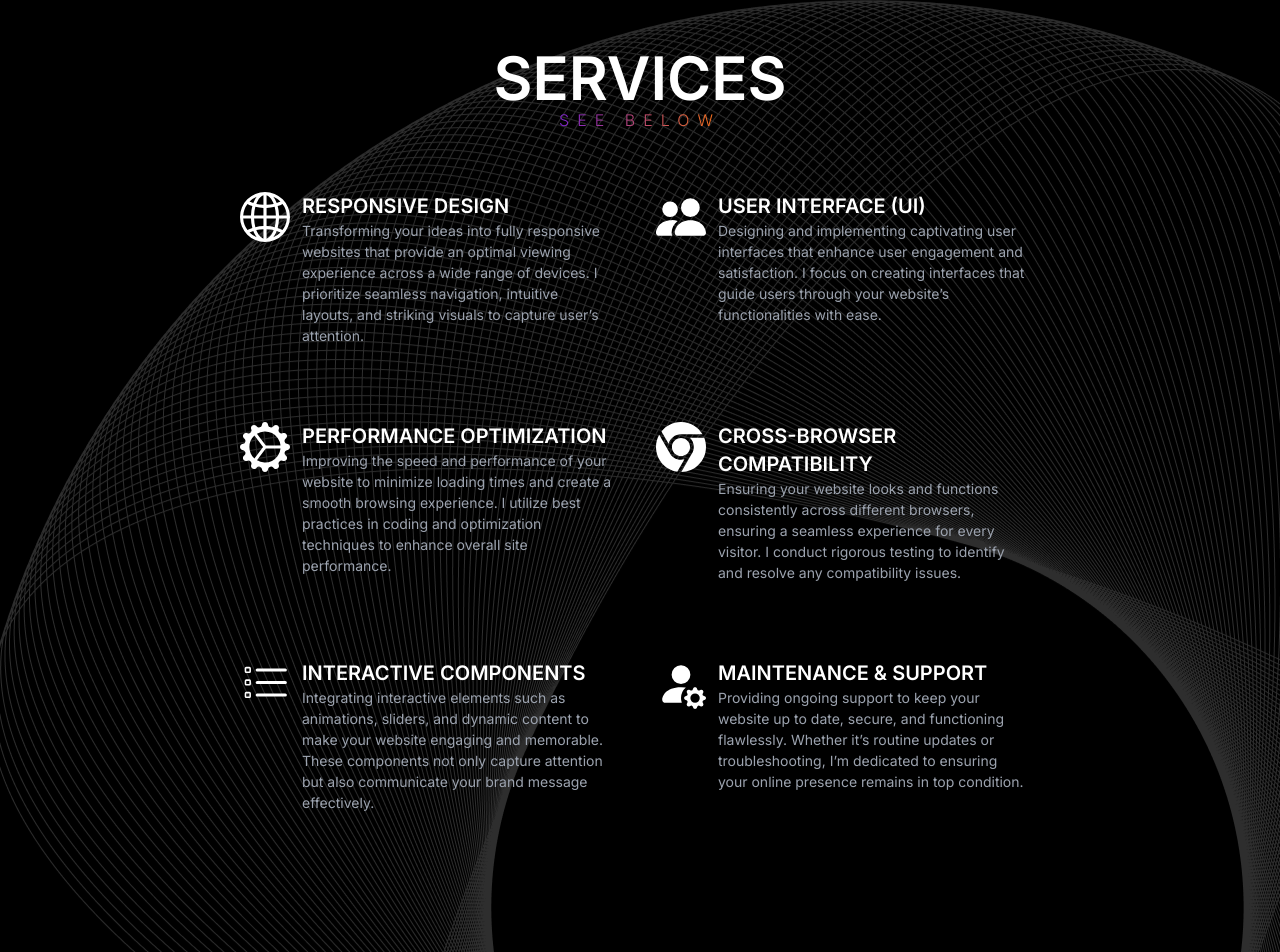
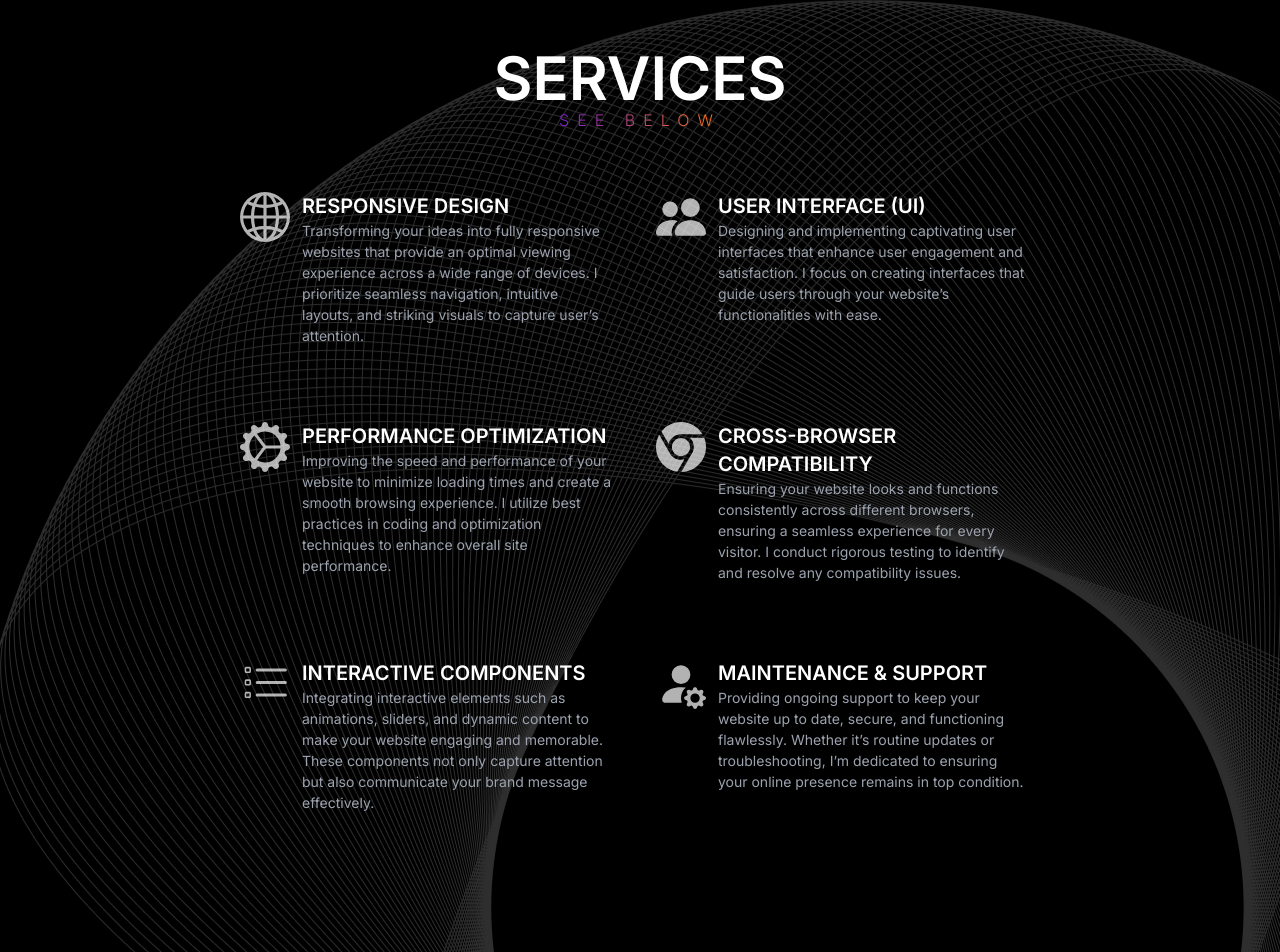
Before and after one commit to RafiaZeeshan14/my-portfolio-next, a Next.js app: page / in a window 1280 px wide. Shown: the part 3651-4603 px from the top of the page. Built offline with nearby package versions, Linux system fonts and the light colour scheme.

Commit message:
animated icons in services

```diff
--- a/components/Services.tsx
+++ b/components/Services.tsx
@@ -12,7 +12,7 @@ import {
 } from 'react-icons/bs';
 import { ImChrome } from 'react-icons/im';
 
-// Define the type for ServiceCard props
+
 interface ServiceCardProps {
   icon: React.ReactNode;  // Specify that 'icon' is a React node
   title: string;
@@ -98,37 +98,37 @@ const Services: React.FC = () => {
       <div className="container mx-auto 2xl">
         <div className="grid md:grid-cols-2 gap-8 mt-7">
           <ServiceCard
-            icon={<BsGlobe2 size={50} />}
+            icon={<BsGlobe2 size={50} className='animate-pulse'/>}
             title="RESPONSIVE DESIGN"
             description="Transforming your ideas into fully responsive websites that provide an optimal viewing experience across a wide range of devices. I prioritize seamless navigation, intuitive layouts, and striking visuals to capture user’s attention."
             delay={0.2}
           />
           <ServiceCard
-            icon={<BsFillPeopleFill size={50} />}
+            icon={<BsFillPeopleFill size={50} className='animate-pulse'/>}
             title="USER INTERFACE (UI)"
             description="Designing and implementing captivating user interfaces that enhance user engagement and satisfaction. I focus on creating interfaces that guide users through your website’s functionalities with ease."
             delay={0.4}
           />
           <ServiceCard
-            icon={<BsGearWideConnected size={50} />}
+            icon={<BsGearWideConnected size={50} className='animate-pulse'/>}
             title="PERFORMANCE OPTIMIZATION"
             description="Improving the speed and performance of your website to minimize loading times and create a smooth browsing experience. I utilize best practices in coding and optimization techniques to enhance overall site performance."
             delay={0.6}
           />
           <ServiceCard
-            icon={<ImChrome size={50} />}
+            icon={<ImChrome size={50} className='animate-pulse' />}
             title="CROSS-BROWSER COMPATIBILITY"
             description="Ensuring your website looks and functions consistently across different browsers, ensuring a seamless experience for every visitor. I conduct rigorous testing to identify and resolve any compatibility issues."
             delay={0.8}
           />
           <ServiceCard
-            icon={<BsListTask size={50} />}
+            icon={<BsListTask size={50} className='animate-pulse'/>}
             title="INTERACTIVE COMPONENTS"
             description="Integrating interactive elements such as animations, sliders, and dynamic content to make your website engaging and memorable. These components not only capture attention but also communicate your brand message effectively."
             delay={1.0}
           />
           <ServiceCard
-            icon={<BsPersonFillGear size={50} />}
+            icon={<BsPersonFillGear size={50} className='animate-pulse'/>}
             title="MAINTENANCE & SUPPORT"
             description="Providing ongoing support to keep your website up to date, secure, and functioning flawlessly. Whether it’s routine updates or troubleshooting, I’m dedicated to ensuring your online presence remains in top condition."
             delay={1.2}
```
